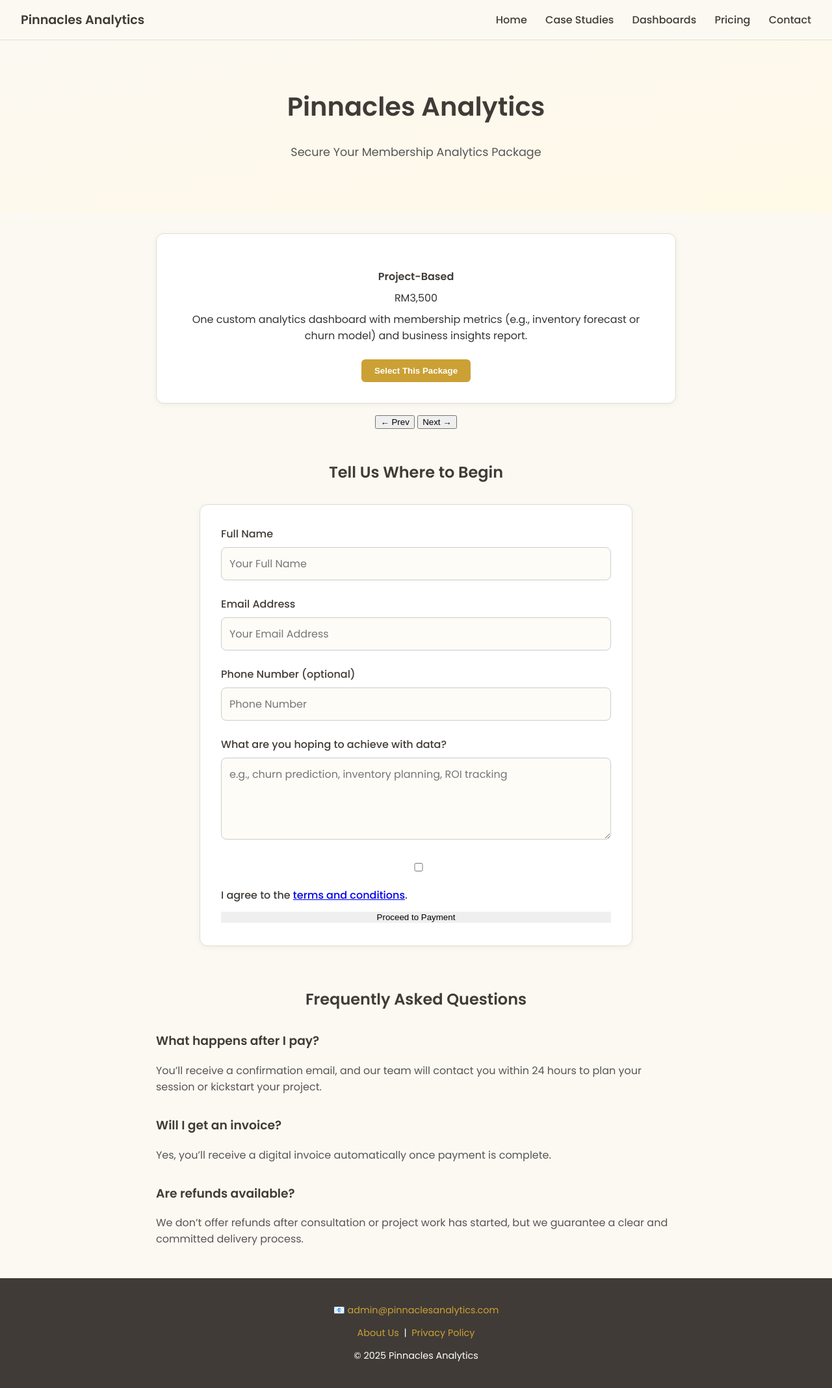
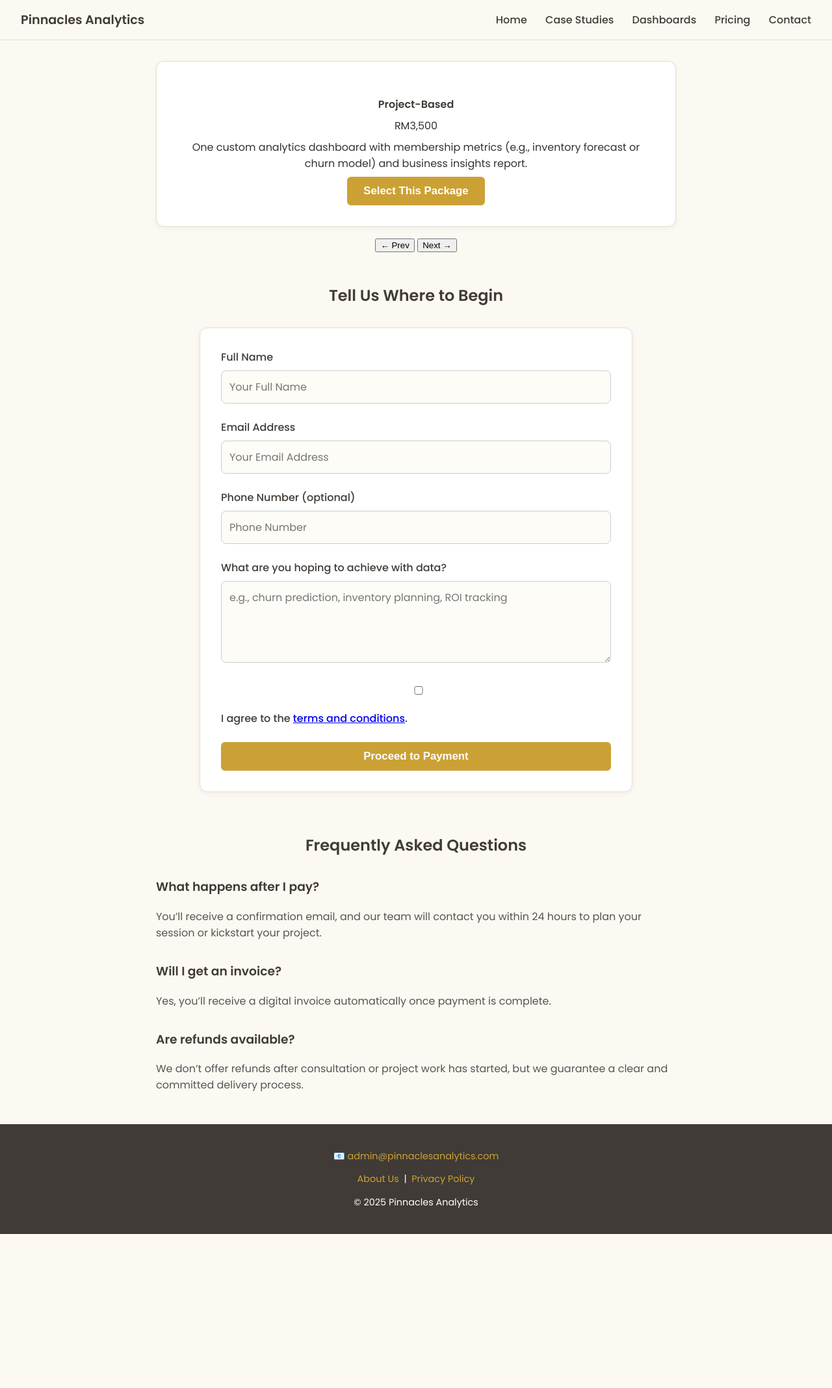
Before and after one commit to lyven81/pinnacles-learning-website, a Jekyll site: the page payment.html, which Jekyll copies as it is, in a window 1280 px wide. Shown: the whole page at 65% size. Built offline with Jekyll 4.4.1, drawn with Linux system fonts in a browser that asks for light colours; after the commit the page ends 1899 px from its top, so only the background shows below that.

Commit message:
Update payment.html

```diff
--- a/payment.html
+++ b/payment.html
@@ -88,18 +88,21 @@
       margin: 0.5rem 0;
     }
 
-    .package-card button {
-      margin-top: 1rem;
+    .package-card button,
+    .submit-button {
       background-color: #CBA135;
       color: white;
       border: none;
-      padding: 10px 20px;
+      padding: 12px 25px;
       font-weight: 600;
       border-radius: 6px;
       cursor: pointer;
+      font-size: 1.05rem;
+      transition: background-color 0.3s ease;
     }
 
-    .package-card button:hover {
+    .package-card button:hover,
+    .submit-button:hover {
       background-color: #b08e2e;
     }
 
@@ -154,11 +157,9 @@
       background: #fffef9;
     }
 
-    .contact-form .cta-button {
+    .submit-button {
       width: 100%;
-      text-align: center;
-      border: none;
-      cursor: pointer;
+      margin-top: 1rem;
     }
 
     .faq-section {
@@ -213,11 +214,6 @@
       header h1 {
         font-size: 2rem;
       }
-
-      .cta-button {
-        font-size: 1rem;
-        padding: 10px 20px;
-      }
     }
   </style>
 </head>
@@ -234,12 +230,7 @@
     </nav>
   </div>
 
-  <header>
-    <h1>Pinnacles Analytics</h1>
-    <p>Secure Your Membership Analytics Package</p>
-  </header>
-
-  <div class="container">
+    <div class="container">
     <section class="section">
       <div class="package-card" id="package-card">
         <h4 id="package-title">Project-Based</h4>
@@ -279,7 +270,7 @@
           <label>I agree to the <a href="#">terms and conditions</a>.</label>
         </div>
 
-        <button type="submit" class="cta-button">Proceed to Payment</button>
+        <button type="submit" class="submit-button">Proceed to Payment</button>
       </form>
     </section>
 
```
